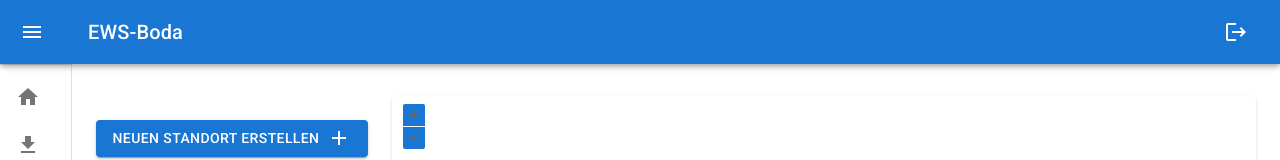
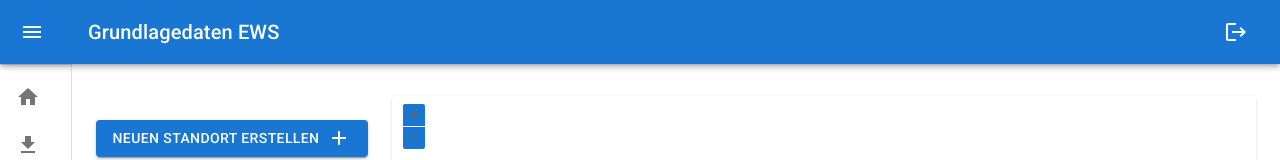
Before and after one commit to geowerkstatt/ews-boda, a React (Create React App) app in the folder src/ClientApp/: page / in a window 1280 px wide. Shown: the top 160 px of the page. Built offline with nearby package versions, Linux system fonts and the light colour scheme; no server answers.

Commit message:
Add meaningful application title

```diff
--- a/src/ClientApp/public/index.html
+++ b/src/ClientApp/public/index.html
@@ -6,7 +6,7 @@
     <meta name="theme-color" content="#000000">
     <base href="%PUBLIC_URL%/" />
     <link rel="shortcut icon" href="%PUBLIC_URL%/favicon.ico">
-    <title>ews-boda</title>
+    <title>Grundlagedaten EWS</title>
 </head>
   <body>
     <noscript>
--- a/src/ClientApp/src/components/Layout.js
+++ b/src/ClientApp/src/components/Layout.js
@@ -57,7 +57,7 @@ export function Layout(props) {
               <MenuIcon />
             </IconButton>
             <Typography component="h1" variant="h6" color="inherit" noWrap sx={{ flexGrow: 1 }}>
-              EWS-Boda
+              Grundlagedaten EWS
             </Typography>
             <Tooltip title="Abmelden">
               <IconButton
```
